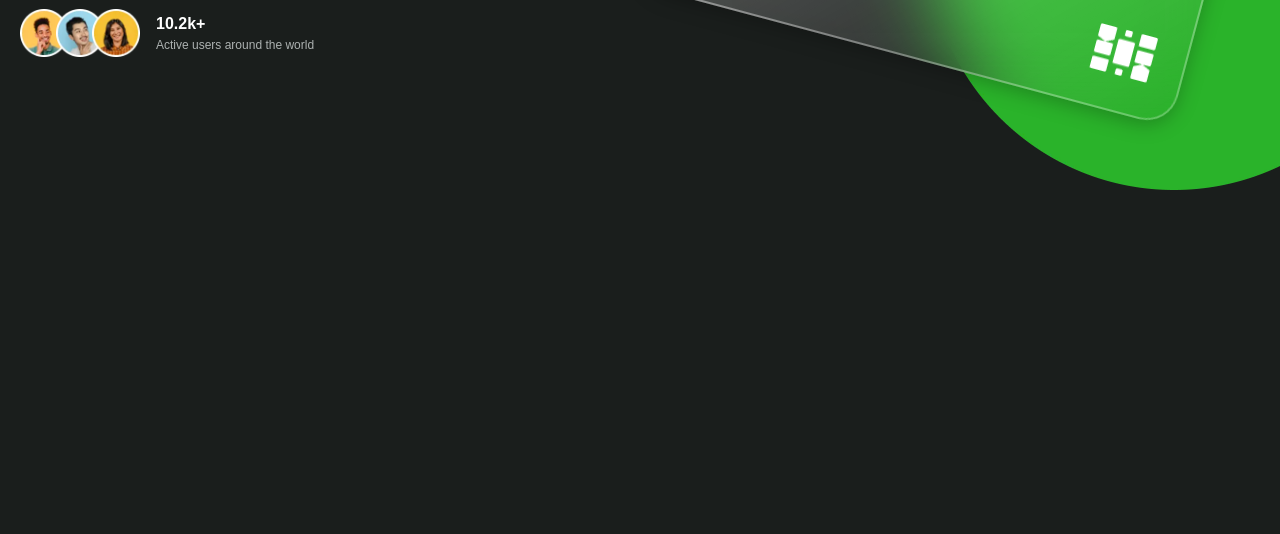
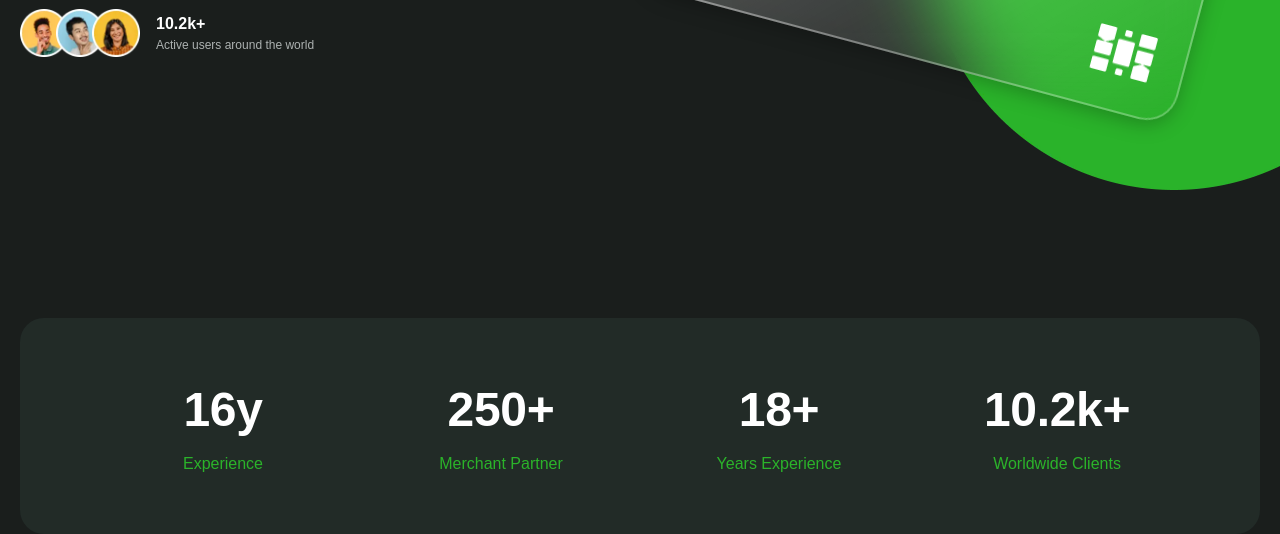
Before and after one commit to johnmcndn/greenBank-landing-page, a website: page index.html in a window 1280 px wide. Shown: the part 561-1095 px from the top of the page. Before the commit the page ends 800 px from the top, so only its background shows below. Drawn offline with Linux system fonts and the light colour scheme; a web font is replaced by a local one.

Commit message:
site about development

```diff
--- a/index.html
+++ b/index.html
@@ -117,6 +117,26 @@
           </div>
         </div>
       </section>
+      <section class="site-about">
+        <div class="container">
+          <div class="wrapper">
+            <p class="num">16y</p>
+            <p class="title">Experience</p>
+          </div>
+          <div class="wrapper">
+            <p class="num">250+</p>
+            <p class="title">Merchant Partner</p>
+          </div>
+          <div class="wrapper">
+            <p class="num">18+</p>
+            <p class="title">Years Experience</p>
+          </div>
+          <div class="wrapper">
+            <p class="num">10.2k+</p>
+            <p class="title">Worldwide Clients</p>
+          </div>
+        </div>
+      </section>
     </main>
   </body>
 </html>
--- a/styles/base/_mixins.scss
+++ b/styles/base/_mixins.scss
@@ -12,20 +12,28 @@
   @return math.div($px, $base) * 1rem;
 }
 
-// // ---- Responsive breakpoints (mobile-first: min-width) ----
-// @mixin respond($breakpoint) {
-//   @if $breakpoint == sm {
-//     @media (min-width: $breakpoint-sm) { @content; }
-//   } @else if $breakpoint == md {
-//     @media (min-width: $breakpoint-md) { @content; }
-//   } @else if $breakpoint == lg {
-//     @media (min-width: $breakpoint-lg) { @content; }
-//   } @else if $breakpoint == xl {
-//     @media (min-width: $breakpoint-xl) { @content; }
-//   } @else {
-//     @warn "Unknown breakpoint: #{$breakpoint}";
-//   }
-// }
+// ---- Responsive breakpoints (mobile-first: min-width) ----
+@mixin respond($breakpoint) {
+  @if $breakpoint == sm {
+    @media (min-width: $breakpoint-sm) {
+      @content;
+    }
+  } @else if $breakpoint == md {
+    @media (min-width: $breakpoint-md) {
+      @content;
+    }
+  } @else if $breakpoint == lg {
+    @media (min-width: $breakpoint-lg) {
+      @content;
+    }
+  } @else if $breakpoint == xl {
+    @media (min-width: $breakpoint-xl) {
+      @content;
+    }
+  } @else {
+    @warn "Unknown breakpoint: #{$breakpoint}";
+  }
+}
 
 // // ---- Centered max-width container ----
 @mixin container {
--- a/styles/layout/_hero.scss
+++ b/styles/layout/_hero.scss
@@ -199,4 +199,41 @@
       }
     }
   }
+  .site-about {
+    padding-top: size(128);
+
+    .container {
+      display: grid;
+      grid-template-columns: repeat(2, 1fr); // mobile: 2x2
+      background-color: rgba(61, 84, 77, 0.24);
+      border-radius: size(24);
+      padding: size(32);
+
+      @include respond(md) {
+        grid-template-columns: repeat(4, 1fr); // desktop: single row of 4
+        padding: size(64);
+      }
+
+      .wrapper {
+        @include flex(center, center, size(8));
+        flex-direction: column;
+        gap: size(8);
+        max-width: size(278);
+        height: size(88);
+
+        .num {
+          font-size: size(48);
+          font-weight: $fw-bold;
+          color: $color-white;
+          letter-spacing: size(-0.32);
+          line-height: 1.4;
+        }
+
+        .title {
+          font-size: size(16);
+          color: $color-highlights;
+        }
+      }
+    }
+  }
 }
```
Also changed, not shown: styles/main.css, 1 other file.
